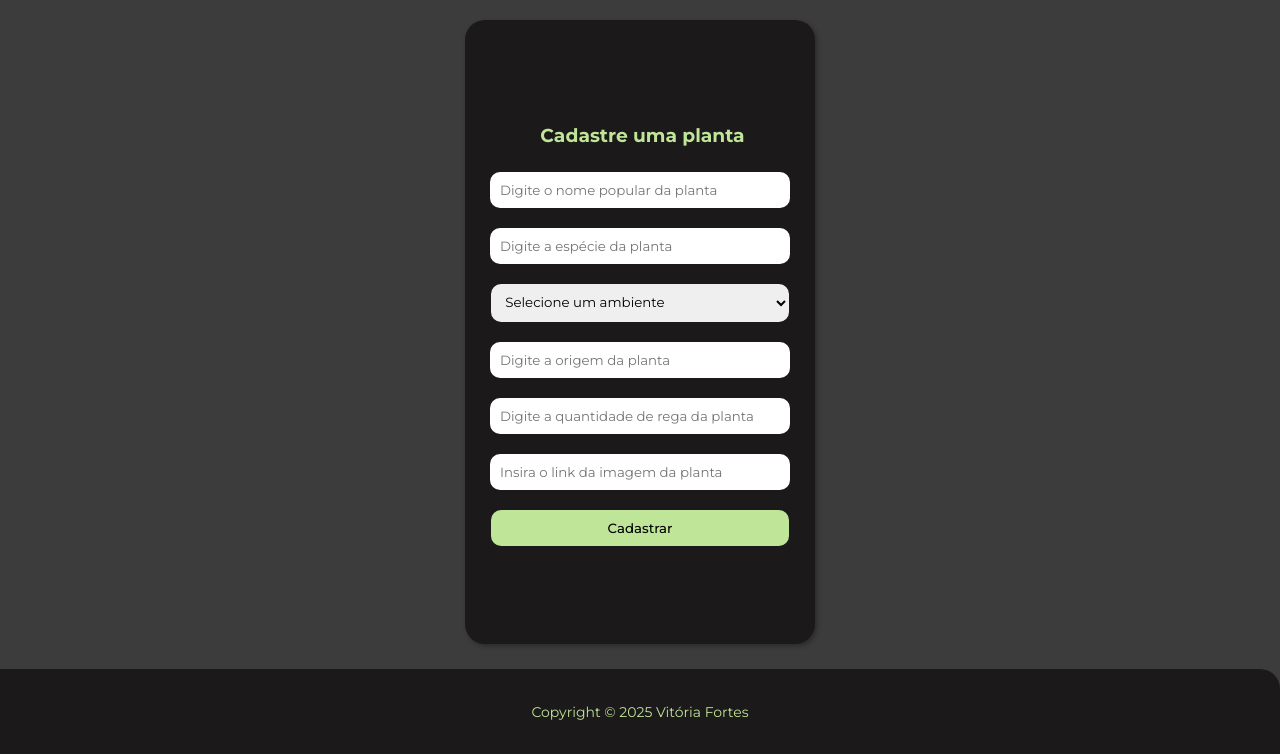
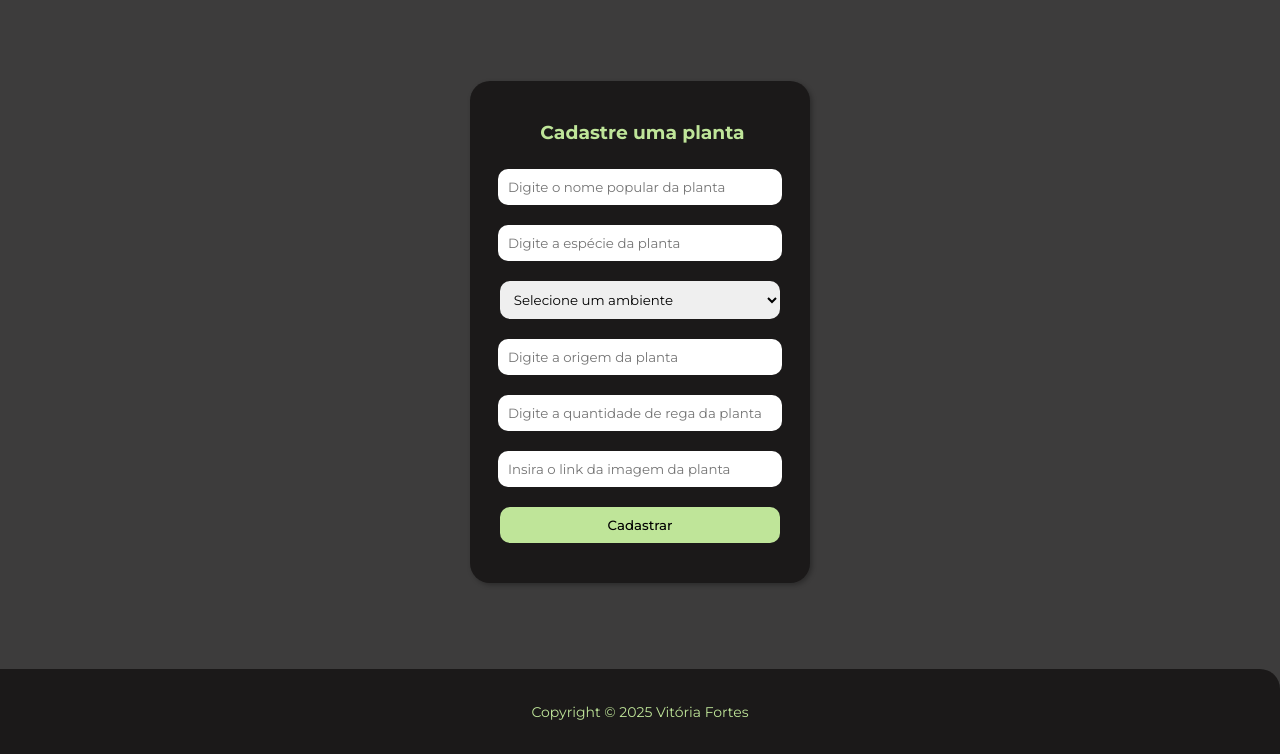
Before and after one commit to fortesvitoria/catalogo-plantas-com-python-e-flask, a Flask app: page /add_plantas in a window 1280 px wide. Shown: the part 90-844 px from the top of the page. Run offline with Flask 3, Linux system fonts and the light colour scheme.

Commit message:
update form

```diff
--- a/static/css/sytle.css
+++ b/static/css/sytle.css
@@ -135,6 +135,10 @@ h3 {
 
 .div-form {
     height: 78vh;
+    display: flex;
+    flex-direction: column;
+    justify-content: space-between;
+    align-items: center;
 }
 
 form {
@@ -146,7 +150,9 @@ form {
     background-color: var(--dark-grey);
     border-radius: 20px;
     color: var(--off-white);
-    width: 350px;
+    width: 330px;
+    max-height: 560px;
+    padding: 25px 5px 30px 5px;
 }
 
 form h3{
```
